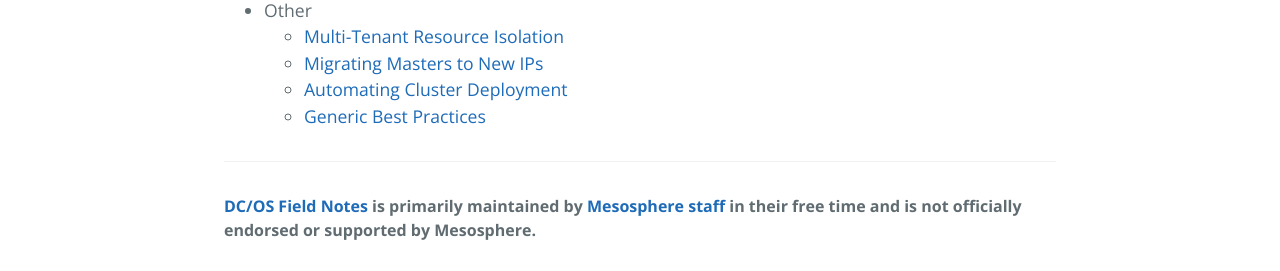
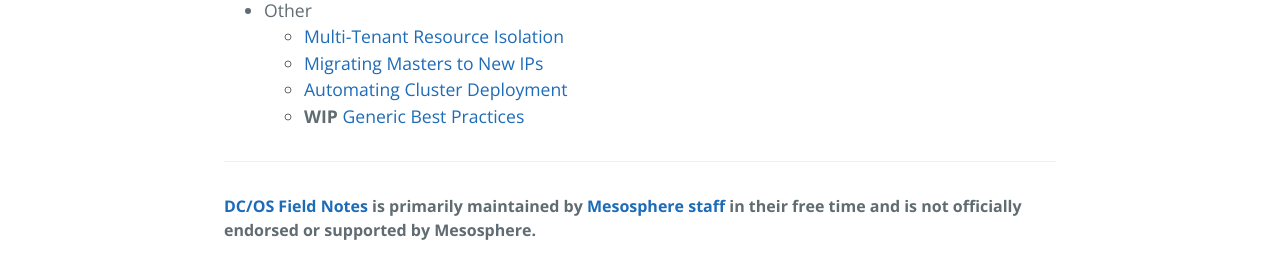
Before and after one commit to mesosphere/field-notes, a Jekyll site: the page built from docs/index.md, in a window 1280 px wide. Shown: the part 1011-1282 px from the top of the page. Built offline with Jekyll 4.4.1, drawn with Linux system fonts in a browser that asks for light colours; our own code applies the rules of GitHub Pages for plain Markdown files.

Commit message:
WIP some stuff

```diff
--- a/docs/index.md
+++ b/docs/index.md
@@ -35,6 +35,6 @@ This is an unofficial document, put together by members of the DC/OS community,
     * [Multi-Tenant Resource Isolation](docs/multitenant-resource-isolation.md)
     * [Migrating Masters to New IPs](docs/master-replacement.md)
     * [Automating Cluster Deployment](docs/automation.md)
-    * [Generic Best Practices](faqs/best-practices.md)
+    * **WIP** [Generic Best Practices](faqs/best-practices.md)
 
 <!-- Any changes made here here should also be made in index.md -->
```
Also changed, not shown: docs/faqs/best-practices.md (+2 -0 lines), docs/readme.md.
